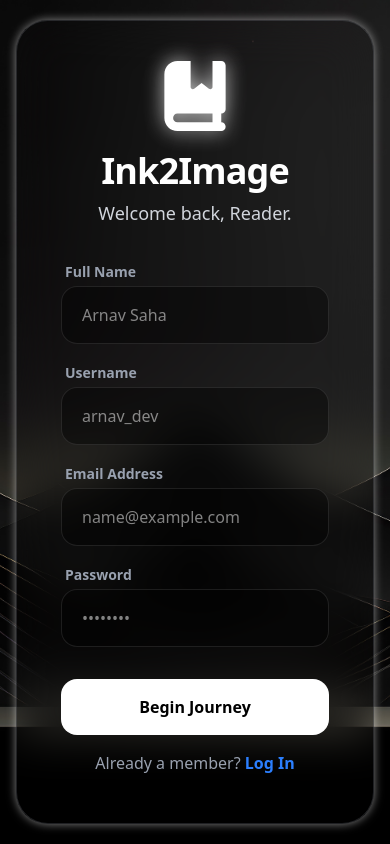
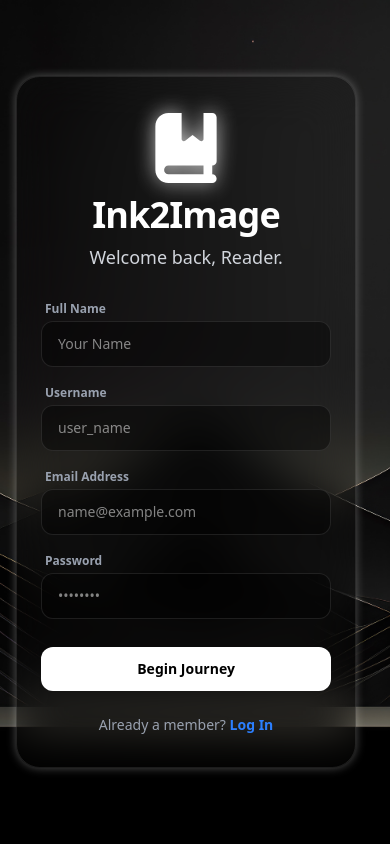
Before and after one commit to sahaarnav3/Ink2Image-frontend, a Next.js app: page /register in a window 390 px wide. Built offline with nearby package versions, Linux system fonts and the light colour scheme; no server answers.

Commit message:
Made login & register pages responsive

```diff
--- a/src/app/(auth)/layout.jsx
+++ b/src/app/(auth)/layout.jsx
@@ -1,6 +1,6 @@
 export default function AuthLayout({ children }) {
   return (
-    <div className="min-h-screen w-full flex justify-center items-center bg-[#0a0a0a] bg-[url('../images/auth-bg.jpg')] bg-cover bg-center p-4">
+    <div className="min-h-screen w-full flex justify-center items-center overflow-x-auto bg-[#0a0a0a] bg-[url('../images/auth-bg.jpg')] bg-cover bg-center p-4">
       {/* This div creates the subtle dark overlay on the pattern */}
       <div className="absolute inset-0 backdrop-blur-[0px]"></div>
       {/* The content (login/register card) will sit on top */}
--- a/src/app/(auth)/register/page.js
+++ b/src/app/(auth)/register/page.js
@@ -1,7 +1,7 @@
 "use client";
 
 import { useState } from "react";
-import { toast } from 'sonner';
+import { toast } from "sonner";
 import { useRouter } from "next/navigation";
 import Link from "next/link";
 import { useAuth } from "@/context/AuthContext";
@@ -17,105 +17,122 @@ export default function Register() {
     email: "",
     password: "",
   });
+  const [isLoading, setIsLoading] = useState(false);
   const { checkUserStatus } = useAuth();
   const router = useRouter();
 
   const handleRegister = async (e) => {
     e.preventDefault();
+    setIsLoading(true);
     try {
-      await axios.post(
-        `${apiBaseUrl}/api/auth/register`,
-        formData,
-        { withCredentials: true },
-      );
+      await axios.post(`${apiBaseUrl}/api/auth/register`, formData, {
+        withCredentials: true,
+      });
       await checkUserStatus();
       toast.success("Account Created. Please Login To Continue!");
       router.push("/login");
     } catch (error) {
-        // console.log("Error registering user: ", error.response.data.message);
-        toast.error(error.response.data.message);
+      // console.log("Error registering user: ", error.response.data.message);
+      toast.error(error.response?.data?.message || "Something Went Wrong !");
+      setIsLoading(false);
     }
   };
 
   return (
-    <div className="flex flex-col items-center justify-center w-full max-w-md px-6 border border-[1px] rounded-4xl py-5 border-gray-400/20 backdrop-blur-xl shadow-[0_0_10px_rgba(255,255,255,0.5)]">
+    <div className="flex flex-col items-center justify-center w-[95%] sm:w-full max-w-md min-w-[300px] px-4 sm:px-6 border border-white/10 rounded-3xl sm:rounded-4xl py-6 sm:py-8 border-gray-400/20 backdrop-blur-xl shadow-[0_0_10px_rgba(255,255,255,0.3)] my-10">
       {/* Branding */}
-      <div className="flex flex-col items-center mb-8 ">
-        <div className="p-5 rounded-2xl">
-          <FaBookBookmark className="text-white drop-shadow-[0_0_10px_rgba(255,255,255,0.7)]" size={70} />
+      <div className="flex flex-col items-center mb-6 sm:mb-8">
+        <div className="p-3 sm:p-5 rounded-2xl">
+          <FaBookBookmark
+            className="text-white drop-shadow-[0_0_10px_rgba(255,255,255,0.7)]"
+            size={70}
+          />
         </div>
         <h1 className="text-4xl font-bold text-white tracking-tight">
           Ink2Image
         </h1>
-        <p className="text-gray-300 text-lg mt-2 font-medium">Welcome back, Reader.</p>
+        <p className="text-gray-300 text-lg mt-2 font-medium">
+          Welcome back, Reader.
+        </p>
       </div>
 
       {/* Form Card */}
-      <div className="w-full px-5 pb-5">
-        <form onSubmit={handleRegister} className="space-y-4">
-          <div>
-            <label className="text-sm font-semibold text-gray-400 ml-1 inline-block mb-1">
+      <div className="w-full px-2 sm:px-5 pb-2 sm:pb-5">
+        <form onSubmit={handleRegister} className="space-y-3 sm:space-y-4">
+          <div className="space-y-1 sm:space-y-1">
+            <label className="text-xs sm:text-sm font-semibold text-gray-400 ml-1 inline-block">
               Full Name
             </label>
             <input
               type="text"
-              className="w-full bg-black/40 border border-white/10 rounded-2xl px-5 py-4 text-white outline-none focus:border-white/30 transition-all"
-              placeholder="Arnav Saha"
-              onChange={(e) => setFormData({ ...formData, fullName: e.target.value })}
+              className="w-full bg-black/40 border border-white/10 rounded-xl sm:rounded-2xl px-4 sm:px-5 py-3 sm:py-4 text-white outline-none focus:border-white/30 transition-all text-sm sm:text-base"
+              placeholder="Your Name"
+              onChange={(e) =>
+                setFormData({ ...formData, fullName: e.target.value })
+              }
               required
             />
           </div>
 
-          <div>
-            <label className="text-sm font-semibold text-gray-400 ml-1 inline-block mb-1">
+          <div className="space-y-1 sm:space-y-1">
+            <label className="text-xs sm:text-sm font-semibold text-gray-400 ml-1 inline-block">
               Username
             </label>
             <input
               type="text"
-              className="w-full bg-black/40 border border-white/10 rounded-2xl px-5 py-4 text-white outline-none focus:border-white/30 transition-all"
-              placeholder="arnav_dev"
-              onChange={(e) => setFormData({ ...formData, username: e.target.value })}
+              className="w-full bg-black/40 border border-white/10 rounded-xl sm:rounded-2xl px-4 sm:px-5 py-3 sm:py-4 text-white outline-none focus:border-white/30 transition-all text-sm sm:text-base"
+              placeholder="user_name"
+              onChange={(e) =>
+                setFormData({ ...formData, username: e.target.value })
+              }
               required
             />
           </div>
 
-          <div>
-            <label className="text-sm font-semibold text-gray-400 ml-1 inline-block mb-1">
+          <div className="space-y-1 sm:space-y-1">
+            <label className="text-xs sm:text-sm font-semibold text-gray-400 ml-1 inline-block">
               Email Address
             </label>
             <input
               type="email"
-              className="w-full bg-black/40 border border-white/10 rounded-2xl px-5 py-4 text-white outline-none focus:border-white/30 transition-all"
+              className="w-full bg-black/40 border border-white/10 rounded-xl sm:rounded-2xl px-4 sm:px-5 py-3 sm:py-4 text-white outline-none focus:border-white/30 transition-all text-sm sm:text-base"
               placeholder="name@example.com"
-              onChange={(e) => setFormData({ ...formData, email: e.target.value })}
+              onChange={(e) =>
+                setFormData({ ...formData, email: e.target.value })
+              }
               required
             />
           </div>
 
-          <div>
-            <label className="text-sm font-semibold text-gray-400 ml-1 inline-block mb-1">
+          <div className="space-y-1 sm:space-y-1">
+            <label className="text-xs sm:text-sm font-semibold text-gray-400 ml-1 inline-block">
               Password
             </label>
             <input
               type="password"
-              className="w-full bg-black/40 border border-white/10 rounded-2xl px-5 py-4 text-white outline-none focus:border-white/30 transition-all"
+              className="w-full bg-black/40 border border-white/10 rounded-xl sm:rounded-2xl px-4 sm:px-5 py-3 sm:py-4 text-white outline-none focus:border-white/30 transition-all text-sm sm:text-base"
               placeholder="••••••••"
-              onChange={(e) => setFormData({ ...formData, password: e.target.value })}
+              onChange={(e) =>
+                setFormData({ ...formData, password: e.target.value })
+              }
               required
             />
           </div>
 
-          <button className="w-full bg-white text-black font-extrabold py-4 rounded-2xl hover:bg-gray-200 transition-all active:scale-[0.98] mt-4">
-            Begin Journey
+          <button
+            disabled={isLoading}
+            className="w-full bg-white text-black font-extrabold py-3 sm:py-4 rounded-xl sm:rounded-2xl hover:bg-gray-200 transition-all active:scale-[0.98] mt-4 sm:mt-5 text-sm sm:text-base"
+          >
+            {isLoading ? "Creating Identity..." : "Begin Journey"}
           </button>
         </form>
 
-        <div className="mt-4 mb-2 text-center">
-          <p className="text-gray-400">
+        <div className="mt-6 text-center">
+          <p className="text-sm sm:text-base text-gray-400">
             Already a member?{"  "}
             <Link
               href="/login"
-              className="text-blue-500 font-bold hover:underline underline-offset-3"
+              className="text-blue-500 font-bold hover:underline underline-offset-4"
             >
               Log In
             </Link>
```
Also changed, not shown: src/app/(auth)/login/page.js (+21 -18 lines).
